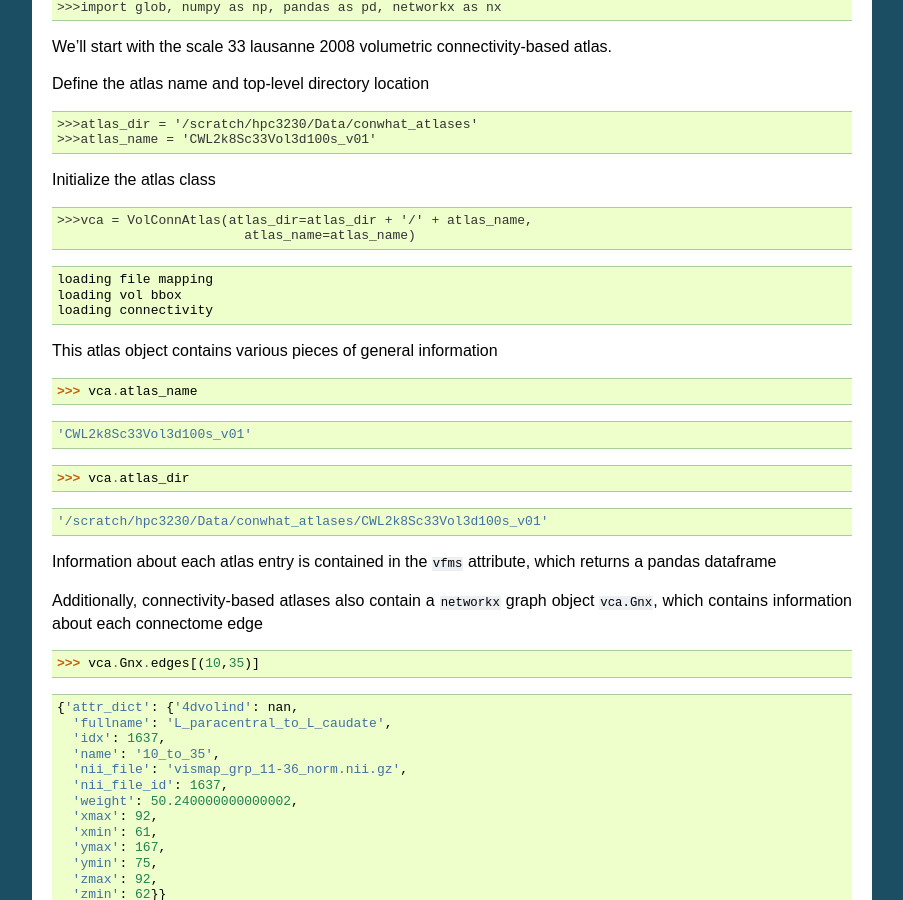
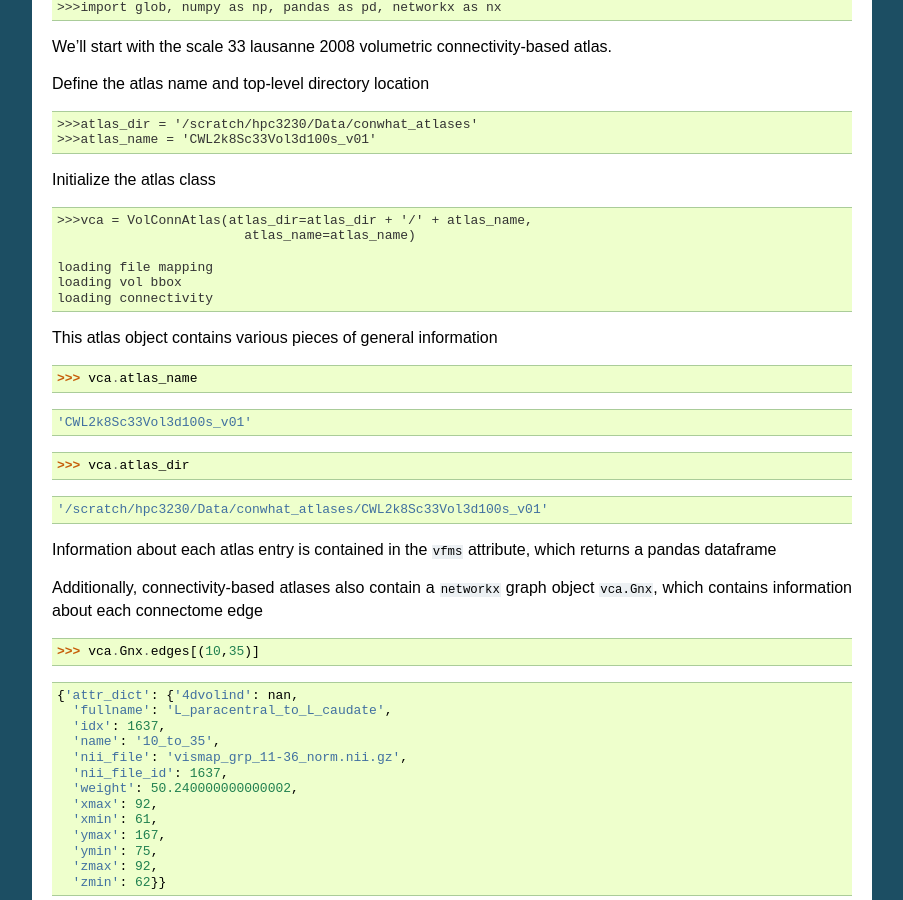
Before and after one commit to JohnGriffiths/ConWhAt, a Sphinx documentation site: the page built from docs/getting_started/exploring_the_atlases.rst, in a window 1280 px wide and 900 px high, scrolled down 411 px. Shown: the whole window, without its empty margins (198-1101 px from the left). Built offline with Sphinx 7.4.7, drawn with Linux system fonts in a browser that asks for light colours; part of the change alters nothing that is shown.

```diff
--- a/docs/getting_started/exploring_the_atlases.rst
+++ b/docs/getting_started/exploring_the_atlases.rst
@@ -47,9 +47,6 @@ Initialize the atlas class
 
     >>>vca = VolConnAtlas(atlas_dir=atlas_dir + '/' + atlas_name,
                             atlas_name=atlas_name)
-
-
-.. parsed-literal::
 
     loading file mapping
     loading vol bbox
```
